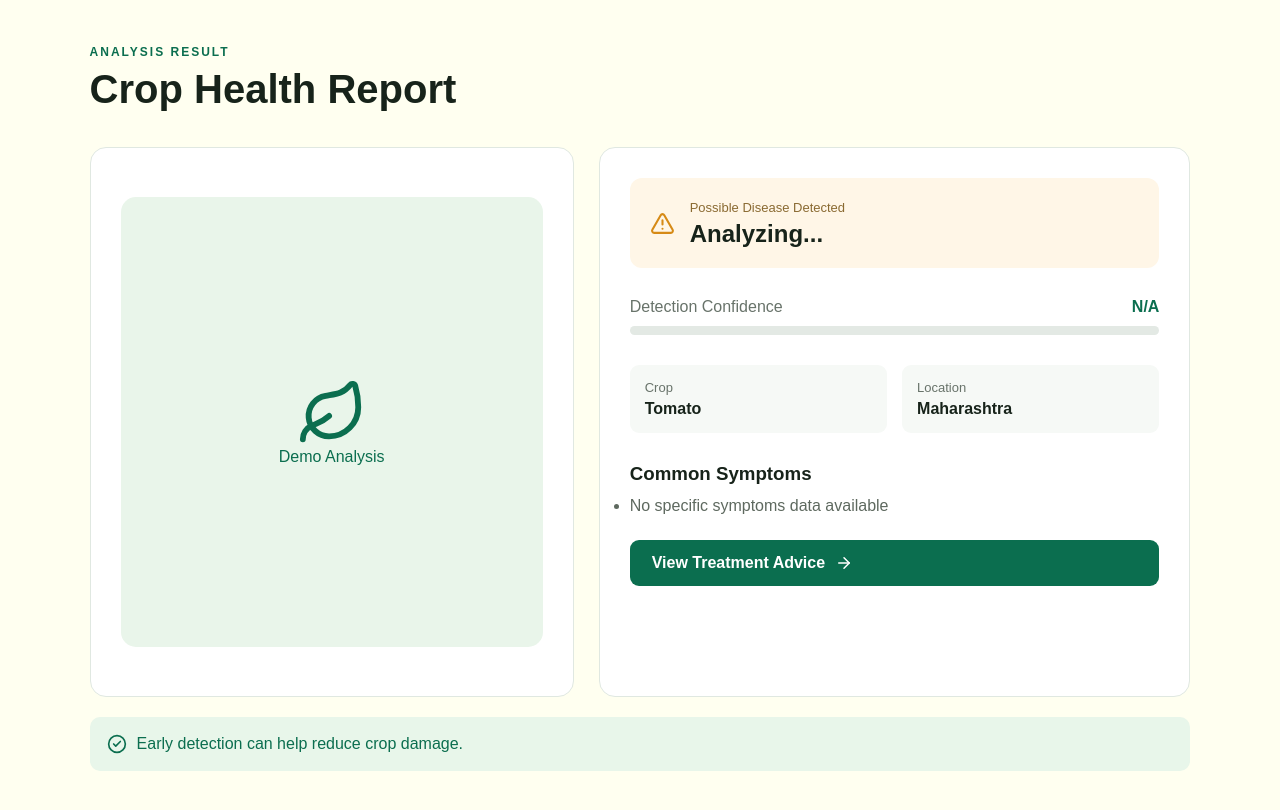
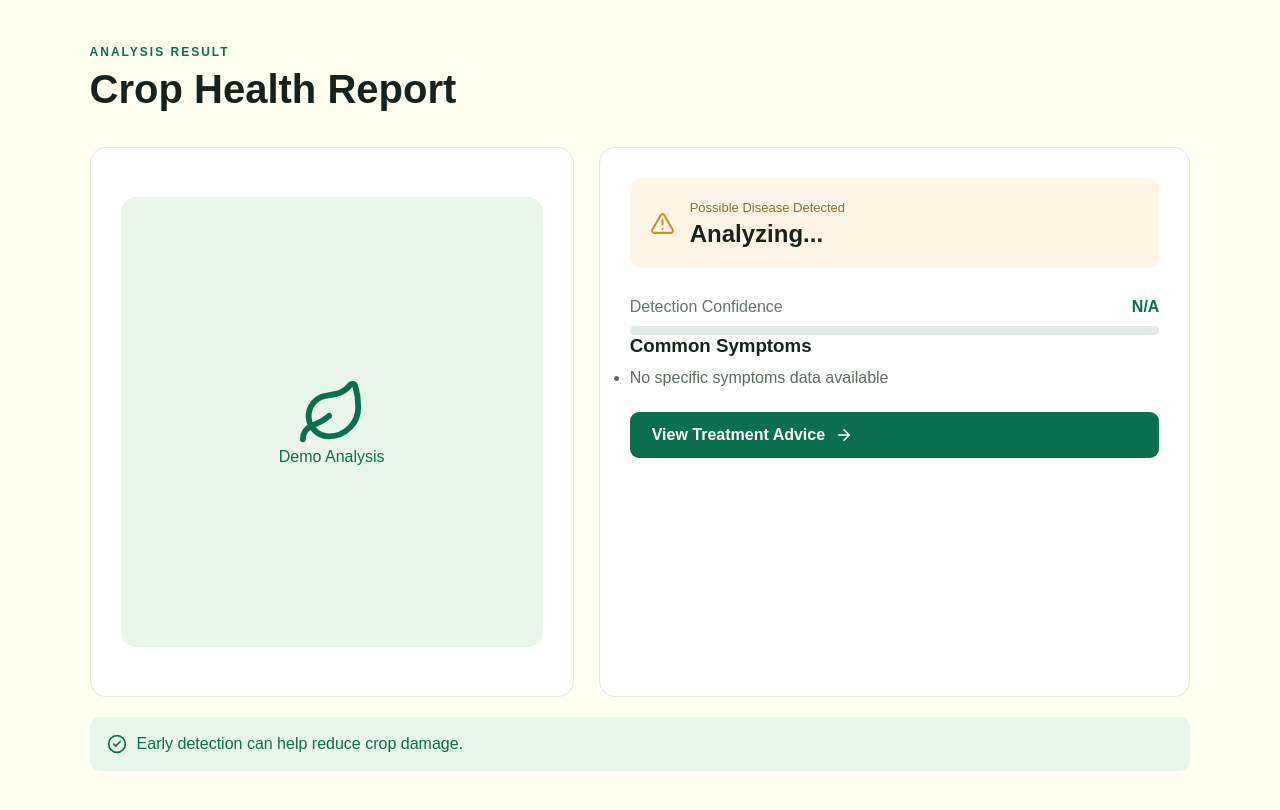
Before and after one commit to monkeygarp7/kisaan_mitra, a React (Vite) app in the folder CropCare-SIH26131-Updated/: page /result in a window 1280 px wide. Shown: the top 810 px of the page. Built offline with nearby package versions, Linux system fonts and the light colour scheme.

Commit message:
Remove crop and location info from Result component
Removed crop and location information display from result.

```diff
--- a/CropCare-SIH26131-Updated/src/pages/Result.jsx
+++ b/CropCare-SIH26131-Updated/src/pages/Result.jsx
@@ -58,16 +58,7 @@ function Result() {
               <div className="progress-fill" style={{ width: `${data.confidence || 0}%` }}></div>
             </div>
           </div>
-          <div className="result-info">
-            <div>
-              <span>Crop</span>
-              <strong>{data.crop || "Tomato"}</strong>
-            </div>
-            <div>
-              <span>Location</span>
-              <strong>{data.location || "Maharashtra"}</strong>
-            </div>
-          </div>
+
           <div className="symptoms">
             <h3>Common Symptoms</h3>
             <ul>
```
